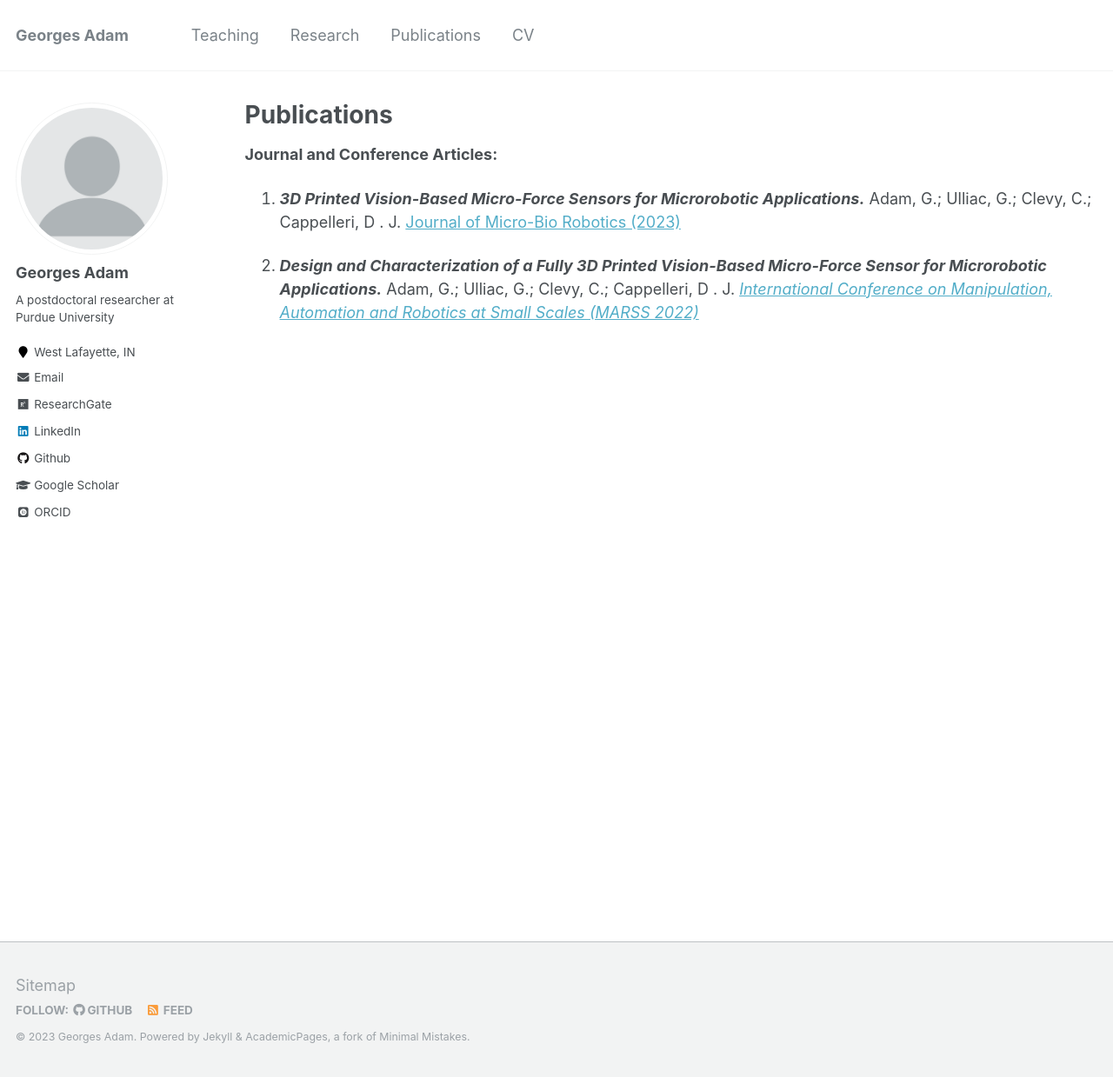
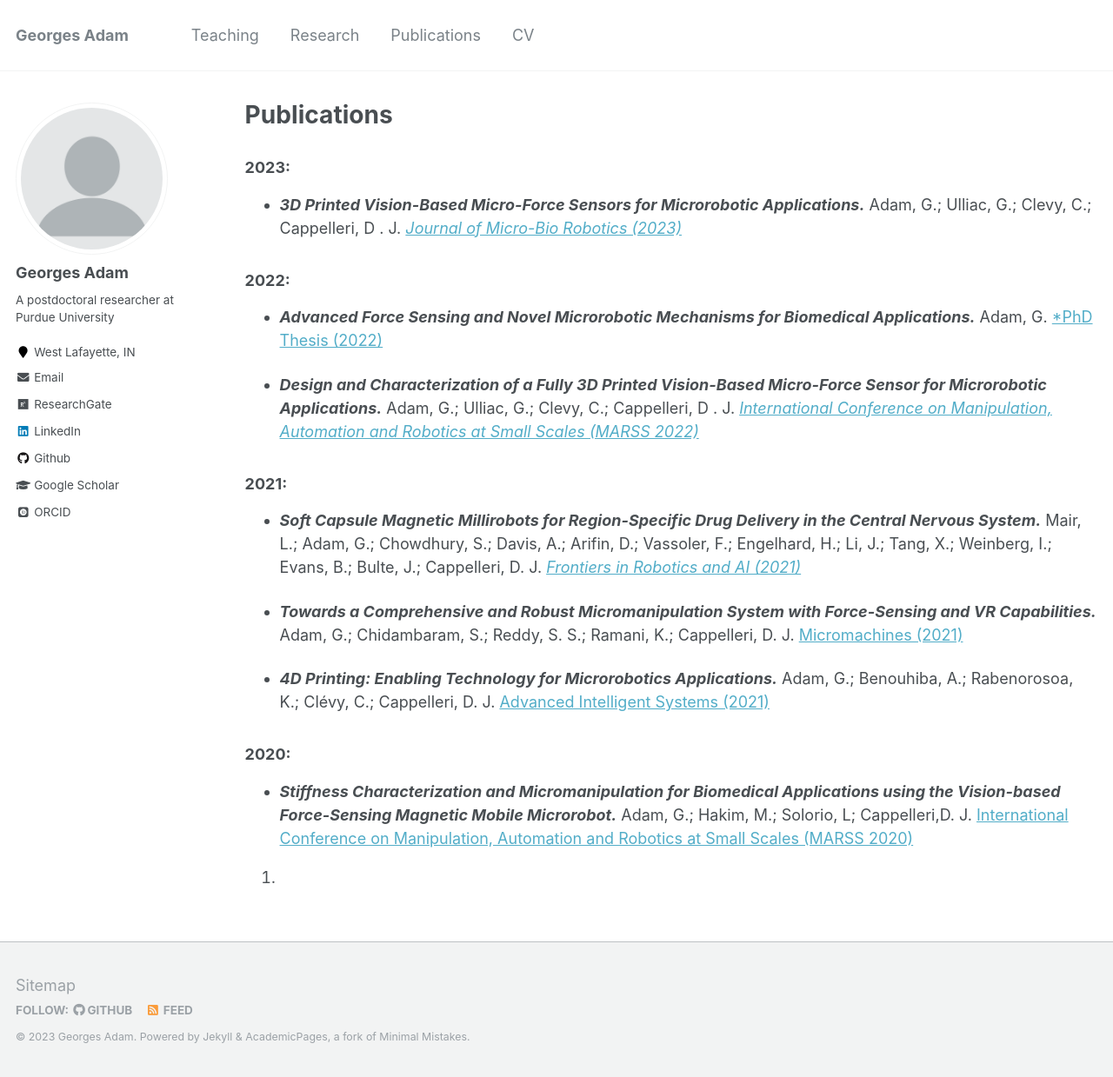
Before and after one commit to adamge95/adamge95.github.io, a Jekyll site: the page built from _pages/publications.md, in a window 1280 px wide and 1239 px high. Shown: the whole window at 87% size. Built offline with Jekyll 4.4.1, drawn with Linux system fonts in a browser that asks for light colours; some web fonts are replaced.

Commit message:
added more publications

```diff
--- a/_pages/publications.md
+++ b/_pages/publications.md
@@ -11,13 +11,37 @@ author_profile: true
 
 {% include base_path %}
 
-**Journal and Conference Articles:**
 
-1. ***3D Printed Vision-Based Micro-Force Sensors for Microrobotic Applications.*** Adam, G.; Ulliac, G.; Clevy, C.; Cappelleri, D . J.
-[Journal of Micro-Bio Robotics (2023)](https://link.springer.com/article/10.1007/s12213-023-00152-x)
+### 2023:
 
-2. ***Design and Characterization of a Fully 3D Printed Vision-Based Micro-Force Sensor for Microrobotic Applications.*** Adam, G.; Ulliac, G.; Clevy, C.; Cappelleri, D . J.
+- ***3D Printed Vision-Based Micro-Force Sensors for Microrobotic Applications.*** Adam, G.; Ulliac, G.; Clevy, C.; Cappelleri, D . J.
+[*Journal of Micro-Bio Robotics (2023)*](https://link.springer.com/article/10.1007/s12213-023-00152-x)
+
+### 2022:
+
+- ***Advanced Force Sensing and Novel Microrobotic Mechanisms for Biomedical Applications.*** Adam, G.
+[*PhD Thesis (2022)](https://hammer.purdue.edu/articles/thesis/Advanced_Force_Sensing_and_Novel_Microrobotic_Mechanisms_for_Biomedical_Applications/20477286)
+
+- ***Design and Characterization of a Fully 3D Printed Vision-Based Micro-Force Sensor for Microrobotic Applications.*** Adam, G.; Ulliac, G.; Clevy, C.; Cappelleri, D . J.
 [*International Conference on Manipulation, Automation and Robotics at Small Scales (MARSS 2022)*](https://ieeexplore.ieee.org/document/9870488)
+
+### 2021:
+
+- ***Soft Capsule Magnetic Millirobots for Region-Specific Drug Delivery in the Central Nervous System.*** Mair, L.; Adam, G.; Chowdhury, S.; Davis, A.; Arifin, D.; Vassoler, F.; Engelhard, H.; Li, J.; Tang, X.; Weinberg, I.; Evans, B.; Bulte, J.; Cappelleri, D. J.
+[*Frontiers in Robotics and AI (2021)*](https://www.frontiersin.org/articles/10.3389/frobt.2021.702566/full)
+
+- ***Towards a Comprehensive and Robust Micromanipulation System with Force-Sensing and VR Capabilities.*** Adam, G.; Chidambaram, S.; Reddy, S. S.; Ramani, K.; Cappelleri, D. J.
+[Micromachines (2021)](https://www.mdpi.com/2072-666X/12/7/784)
+
+- ***4D Printing: Enabling Technology for Microrobotics Applications.*** Adam, G.; Benouhiba, A.; Rabenorosoa, K.; Clévy, C.; Cappelleri, D. J.
+[Advanced Intelligent Systems (2021)](https://onlinelibrary.wiley.com/doi/full/10.1002/aisy.202000216)
+
+### 2020:
+
+- ***Stiffness Characterization and Micromanipulation for Biomedical Applications using the Vision-based Force-Sensing Magnetic Mobile Microrobot.*** Adam, G.; Hakim, M.; Solorio, L; Cappelleri,D. J.
+[International Conference on Manipulation, Automation and Robotics at Small Scales (MARSS 2020)](https://ieeexplore.ieee.org/document/9307874)
+
+7.
 
 <!-- {% for post in site.publications reversed %}
   {% include archive-single.html %}
```
